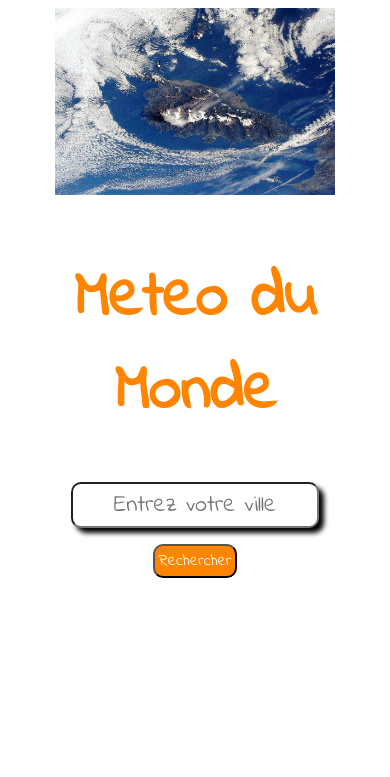
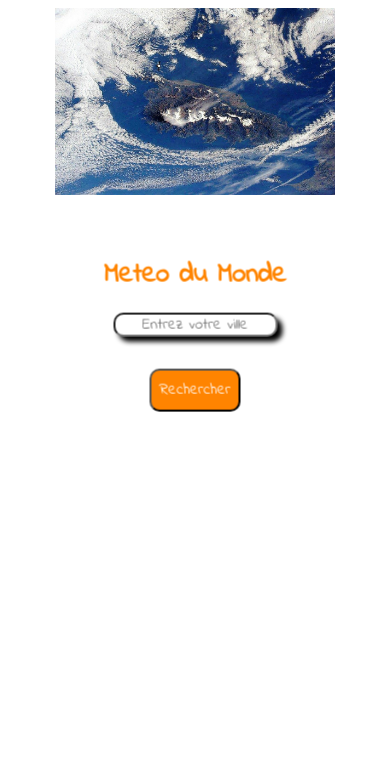
Before and after one commit to OlivierBaldocchi/API-Meteo, a PHP site: page / in a window 390 px wide. Shown: the top 777 px of the page. After the commit the page ends 412 px from the top, so only its background shows below. Run offline with PHP 8.4, Linux system fonts and the light colour scheme; some web fonts are replaced.

Commit message:
add flex

```diff
--- a/index.html
+++ b/index.html
@@ -4,7 +4,7 @@
     <meta charset="UTF-8">
     <meta http-equiv="X-UA-Compatible" content="IE=edge">
     <meta name="viewport" content="width=device-width, initial-scale=1.0">
-    <title>Document</title>
+    <title>MeteoDuMonde</title>
     <script src="https://ajax.googleapis.com/ajax/libs/jquery/3.3.1/jquery.min.js"></script>
     <script src="script.js"></script>
     <link rel="stylesheet" href="style.css">
@@ -20,8 +20,8 @@
     <div class="main">
         <div class="card">
             <div class="front">
-                <h1>Meteo du Monde</h1>
-                <input id="input" type="text" placeholder="Entrez votre ville">
+                    <h1>Meteo du Monde</h1>
+                    <input id="input" type="text" placeholder="Entrez votre ville">
                 <div class="bouton">
                     <button id="search" type="button" onclick="getValue();">Rechercher</button>
                 </div>
@@ -31,7 +31,6 @@
                 <p id="reponse"></p>
                 <button id="retour">retour</button>
             </div>
-
 
                 <script>
                     $('#search').click(function() {
--- a/responsive.css
+++ b/responsive.css
@@ -1,75 +1,64 @@
-@media screen and (max-width: 1024px) {
 
-    h1 {
-        margin-top: 10vh;
-        font-size: 4rem;
-    }
+@media all and (max-device-width: 800px) {
 
-    .main {
-        height: 60vh;
-        top: 30vh;
-        left: 50%;
-
+    .bouton button, #retour {
+        margin: 2rem;
     }
 }
 
 
-@media screen and (max-width: 1024px) and (orientation:portrait) {
+@media all and (max-device-width: 400px) {
 
-    .main {
-        width: 80vw;
-        top: 25vh;
-    }
-
-    .back {
-        top: 5vh;
+    .bouton button, #retour {
+        margin: 1rem;
     }
 }
 
 
-@media screen and (max-width: 960px) {
+@media all and (max-device-width: 1500px) and (orientation: portrait) {
 
     .main {
-        top: 70vh;
-        height: 150%;
-        width: 80vw;
+        top: 72%;
+    }
+
+    h1 {
+        font-size: 7vw;
     }
 
     input {
-        font-size: 1.5rem;
-    }
-
-    #reponse {
-        font-size: 1.2rem;
+        font-size: 4vw;
+        height: 4.5vw;
     }
 
     .bouton button, #retour {
-        margin: 1rem;
-        font-size: 1rem;
-        padding: 0.2rem;
+        font-size: 4vw;
     }
 }
 
-
-@media screen and (max-width: 960px) and (orientation:portrait) {
+@media screen and (max-width: 600px) and (orientation: portrait) {
 
     .main {
-        top: 95vh;
-        height: 150%;
-        width: 80vw;
+        top: 63vh;
+    }
 }
 
-    input {
-        font-size: 1.5rem;
+@media screen and (max-width: 800px) and (orientation: portrait) {
+
+    .back {
+        top: 7vh;
+    }
 }
 
-    #reponse {
-        font-size: 1.2rem;
+@media screen and (max-width: 500px) and (orientation: portrait) {
+
+    .back {
+        top: 1vh;
+    }
 }
 
-    .bouton button, #retour {
-        margin: 1rem;
-        font-size: 1rem;
-        padding: 0.2rem;
+@media all and (max-device-width: 350px) and (orientation: portrait) {
+
+    .main {
+        top: 65vh;
     }
 }
--- a/script.js
+++ b/script.js
@@ -1,3 +1,8 @@
+/*var test = "http://api.openweathermap.org/data/2.5/forecast?lat=35&lon=139&appid=af1b712e6037198e930996c2e710984c";
+$.get(test, function(data) {
+      console.log(data.list[6]);
+});
+*/
 
 function getValue() {
   var choixVille = document.getElementById("input").value;
--- a/style.css
+++ b/style.css
@@ -1,96 +1,88 @@
 img {
     width: 75%;
-    display: block;
+    display: flex;
     margin: auto;
 }
 
 h1 {
-    margin-top: 15vh;
     color: rgb(255, 132, 0);
-    font-size: 6rem;
+    font-size: 6vw;
     font-family: 'Indie Flower', cursive;
+    text-align: center;
 }
 
 input {
-    height: 2.5rem;
+    height: 3vw;
     border-radius: 10px;
-    font-size: 1.8rem;
+    font-size: 2.5vw;
     text-align: center;
     box-shadow: 5px 5px 5px black;
     font-family: 'Indie Flower', cursive;
 }
 
 .bouton button, #retour {
-    margin: 3rem;
     border-radius: 10px;
-    font-size: 1.8rem;
+    font-size: 2vw;
     padding: 0.5rem;
     text-align: center;
     background-color: rgb(255, 132, 0);
     color: white;
     font-family: 'Indie Flower', cursive;
+    margin-top: 5rem;
+    margin-bottom: 2rem;
 }
 
 .main {
+
     position: absolute;
     width: 50vw;
     height: 70vh;
-    top: 50vh;
+    top: 50%;
     left: 50%;
+    -webkit-transform: translate(-50%, -50%);
     transform: translate(-50%, -50%);
-    -webkit-transform: translate(-50%, -50%);
 }
 
 .card {
-    position: relative;
-    top: 0;
-    left: 0;
-    width: 100%;
-    height: 100%;
-    border-radius: 20px;
+    -webkit-transform-style: preserve-3d;
+    -webkit-transition: all 0.5s ease;
     transform-style: preserve-3d;
     transition: all 0.5s ease;
-    -webkit-transform-style: preserve-3d;
-    -webkit-transition: all 0.5s ease;
-
 }
 
 .front {
-    position: relative;
-    top: 0;
-    left: 0;
-    width: 100%;
-    height: 100%;
-    border-radius: 20px;
-    text-align: center;
+    display: flex;
+    flex-direction: column;
+    align-items: center;
+    align-content: space-around;
     overflow: hidden;
+    -webkit-backface-visibility: hidden;
     backface-visibility: hidden;
-    -webkit-backface-visibility: hidden;
 }
 
 .back{
+    display: flex;
+    flex-direction: column;
+    align-items: center;
     position: absolute;
+    width: 100%;
     top: 0;
-    left: 0;
-    width: 100%;
-    height: 100%;
     border-radius: 20px;
     overflow: hidden;
-    text-align: center;
     background-color: rgb(206, 216, 218);
+    -webkit-backface-visibility: hidden;
+    -webkit-transform: rotateY(180deg);
     backface-visibility: hidden;
     transform: rotateY(180deg);
-    -webkit-backface-visibility: hidden;
-    -webkit-transform: rotateY(180deg);
 }
 
 #reponse{
     position: relative;
-    left: 11%;
-    color: rgb(172, 89, 0);
-    font-size: 1.6rem;
+    color: rgb(128, 66, 0);
+    font-size: 1.5vw;
     background-color: white;
-    width: 70%;
+    border: 0.1rem solid rgb(138, 152, 155);
+    border-radius: 20px;
     padding: 4%;
     font-family: 'Baskervville', serif;
 }
```
Lines whose indentation alone changed are shown as unchanged.
